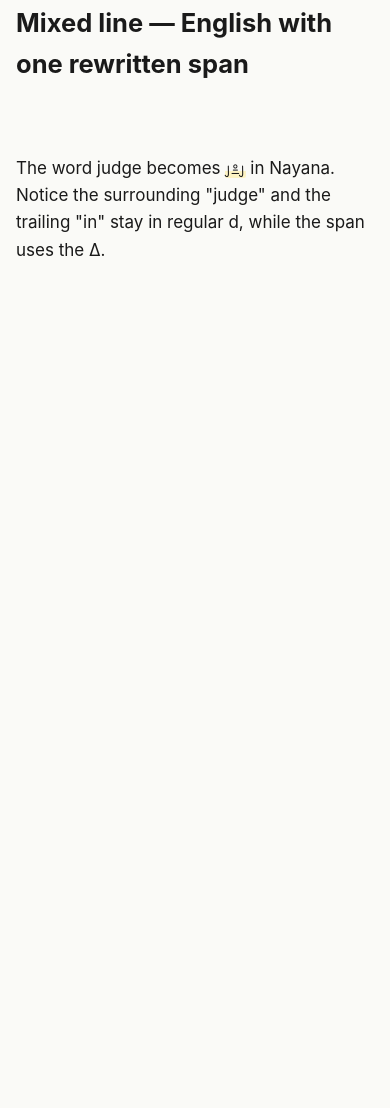
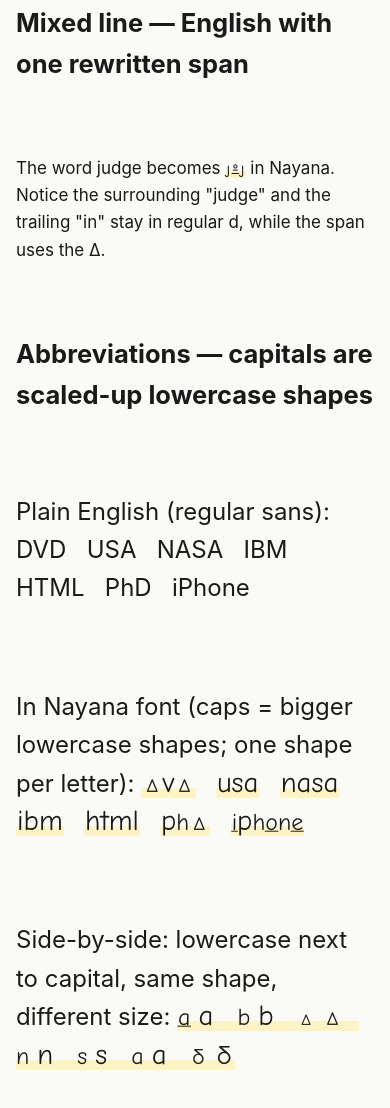
Before and after one commit to gnowledge/naYana-tutor, a website: page engine/public/scope-test.html in a window 390 px wide. Shown: the part 760-1868 px from the top of the page. Before the commit the page ends 1081 px from the top, so only its background shows below. Drawn offline with Linux system fonts and the light colour scheme; files whose address does not match are found by name.

Commit message:
font: capitals A-Z (and Æ, Ð) become scaled-up lowercase shapes (1.20x)
Per IPA's caseless principle, Nayana capitals carry no different visual
identity than their lowercase counterparts. But abbreviations like USA,
DVD, NASA still need a "this is an initialism" cue, so the cue moves
from shape to size: capital A is exactly the lowercase a glyph, scaled
up 20%, so "USA" reads as a slightly larger version of "usa".

Benefit: learners memorize one shape per letter, not two, and the b/d
mirror-avoidance design (lowercase d → Δ) now extends naturally to
capital D as well — DVD renders as "ΔvΔ" rather than dropping back
into Comic Neue's b-mirror capital D.

Cost: full uppercase passages lose Comic Neue's distinctive cap shapes.
That's intended — Nayana doesn't want capital shapes, just size cues.

Implemented as a one-shot fontforge -script edit on the SFD; pattern
applied uniformly across all 26 Latin pairs plus æ→Æ and ð→Ð. Scale
factor (1.20) is easy to retune via the same script if the visual
difference between caps and lowercase needs to be more pronounced;
1.22 or 1.25 are the next steps to try.

scope-test.html extended with an Abbreviations section that shows
DVD/USA/NASA/IBM/HTML/PhD/iPhone in both regular sans and Nayana, plus
a lowercase/uppercase side-by-side showing the same-shape-different-size
pattern. Useful for confirming the visual at a glance after future
scale tweaks.

```diff
--- a/engine/public/scope-test.html
+++ b/engine/public/scope-test.html
@@ -15,6 +15,26 @@
 
   <h2>Mixed line — English with one rewritten span</h2>
   <p>The word judge becomes <span class="nayana-rewritten">dʒʌdʒ</span> in Nayana. Notice the surrounding "judge" and the trailing "in" stay in regular d, while the span uses the Δ.</p>
+
+  <h2>Abbreviations — capitals are scaled-up lowercase shapes</h2>
+  <p style="font-size: 24px;">
+    Plain English (regular sans):
+    DVD &nbsp; USA &nbsp; NASA &nbsp; IBM &nbsp; HTML &nbsp; PhD &nbsp; iPhone
+  </p>
+  <p style="font-size: 24px;">
+    In Nayana font (caps = bigger lowercase shapes; one shape per letter):
+    <span class="nayana-rewritten">DVD</span> &nbsp;
+    <span class="nayana-rewritten">USA</span> &nbsp;
+    <span class="nayana-rewritten">NASA</span> &nbsp;
+    <span class="nayana-rewritten">IBM</span> &nbsp;
+    <span class="nayana-rewritten">HTML</span> &nbsp;
+    <span class="nayana-rewritten">PhD</span> &nbsp;
+    <span class="nayana-rewritten">iPhone</span>
+  </p>
+  <p style="font-size: 24px;">
+    Side-by-side: lowercase next to capital, same shape, different size:
+    <span class="nayana-rewritten">a A &nbsp; b B &nbsp; d D &nbsp; n N &nbsp; s S &nbsp; æ Æ &nbsp; ð Ð</span>
+  </p>
 </main>
 </body>
 </html>
```
Also changed, not shown: engine/public/manifesto/Nayana-Regular.otf, 1 other file.
